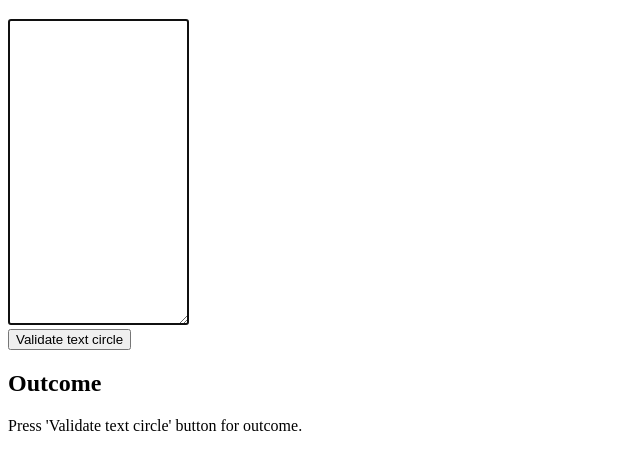
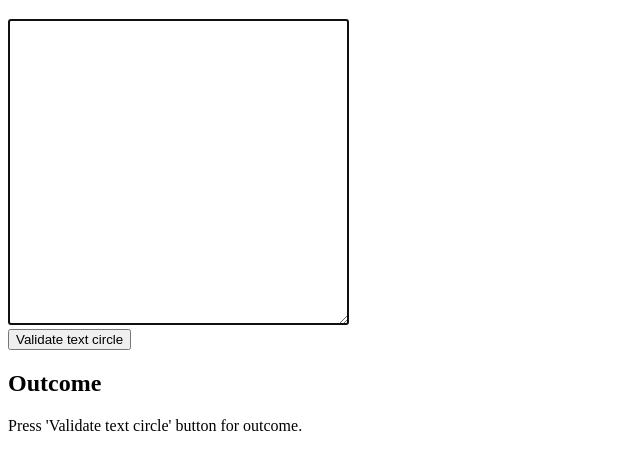
Before and after one commit to trichoplax/text-circle-validator, a plain HTML site: page web/index.html in a window 1280 px wide. Shown: the part 61-530 px from the top of the page, without its empty margins (0-640 px from the left). Drawn offline with Linux system fonts and the light colour scheme; no server answers.

Commit message:
Make textarea wider

```diff
--- a/web/index.html
+++ b/web/index.html
@@ -16,7 +16,7 @@
             run();
         </script>
         <h1>Text circle validator</h1>
-        <textarea autofocus id="message_input" rows="20" cols="20"></textarea>
+        <textarea autofocus id="message_input" rows="20" cols="40"></textarea>
         <br>
         <button type="button" id="alert_button">Validate text circle</button>
         <h2>Outcome</h2>
```
